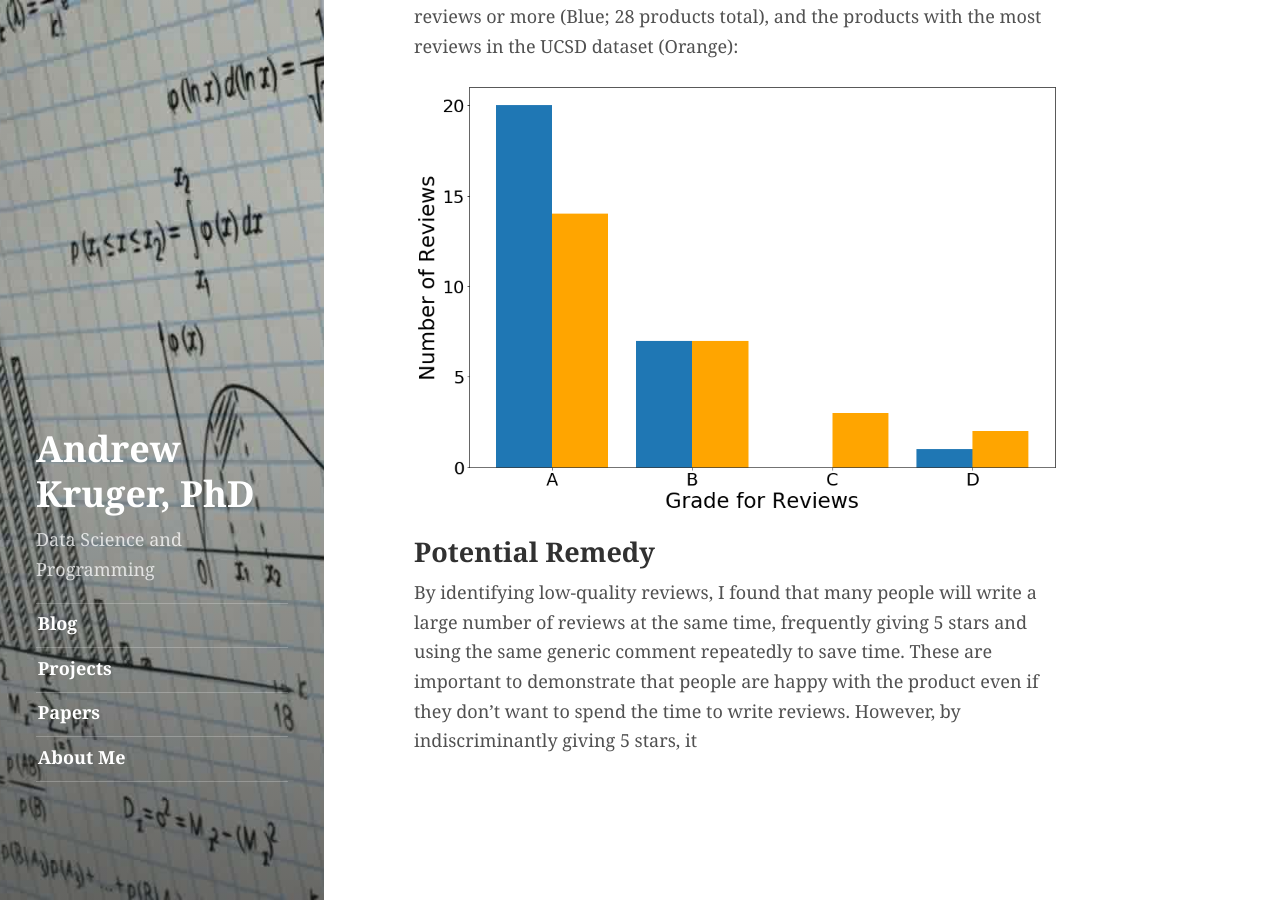
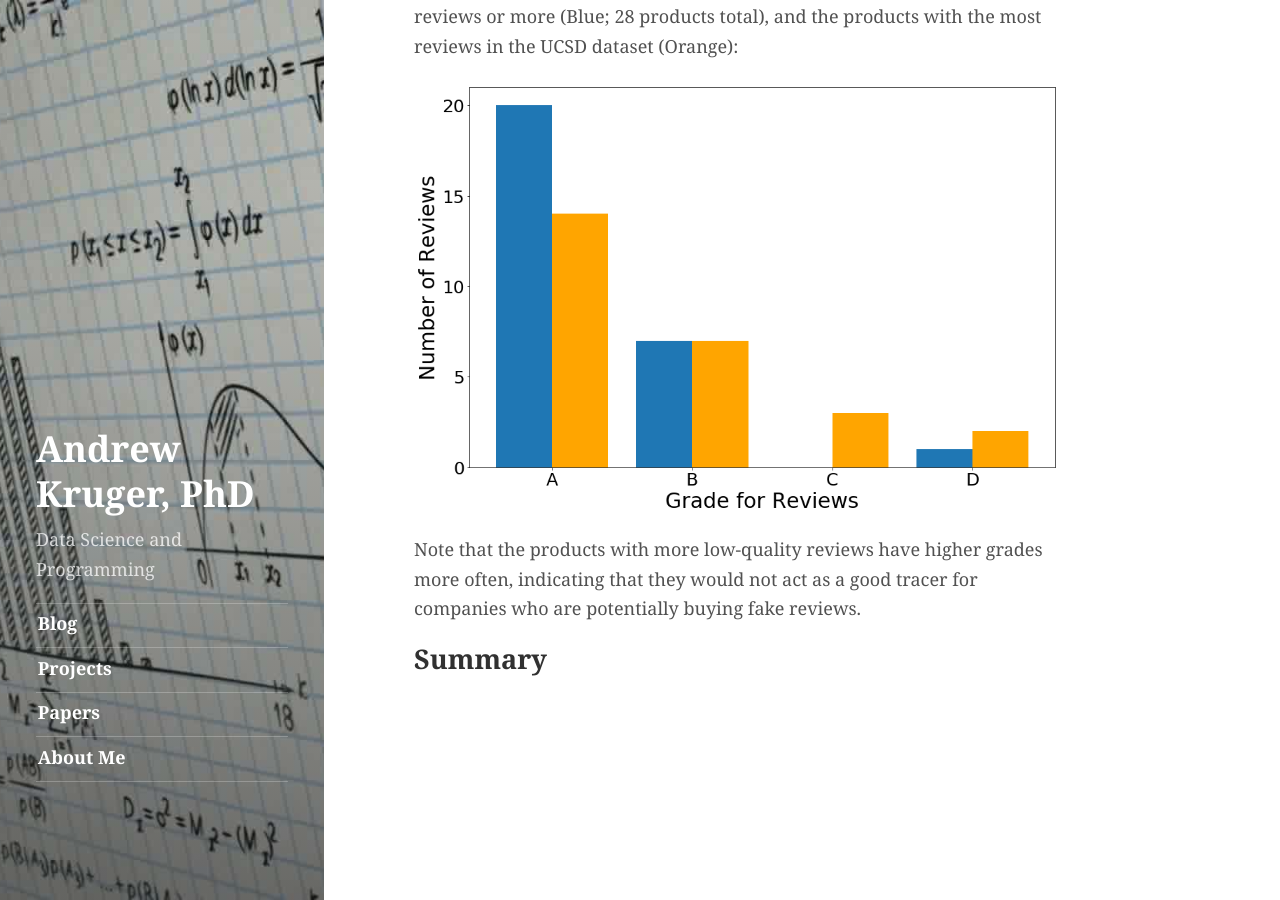
Before and after one commit to andrewkruger/andrewkruger.github.io, a Jekyll site: the page built from _projects/2017-08-25-amazon-reviews.md, in a window 1280 px wide and 900 px high, scrolled down 7725 px. Built offline with Jekyll 4.4.1, drawn with Linux system fonts in a browser that asks for light colours; a script that is not in the unit is left out.

Commit message:
Updates made

```diff
--- a/_projects/2017-08-25-amazon-reviews.md
+++ b/_projects/2017-08-25-amazon-reviews.md
@@ -122,9 +122,8 @@ Here is the grade distribution for the products I found had 50% low-quality revi
 </p>
 
 
+Note that the products with more low-quality reviews have higher grades more often, indicating that they would not act as a good tracer for companies who are potentially buying fake reviews.
 
 
 
-## Potential Remedy
-
-By identifying low-quality reviews, I found that many people will write a large number of reviews at the same time, frequently giving 5 stars and using the same generic comment repeatedly to save time.  These are important to demonstrate that people are happy with the product even if they don't want to spend the time to write reviews.  However, by indiscriminantly giving 5 stars, it
+## Summary
```
